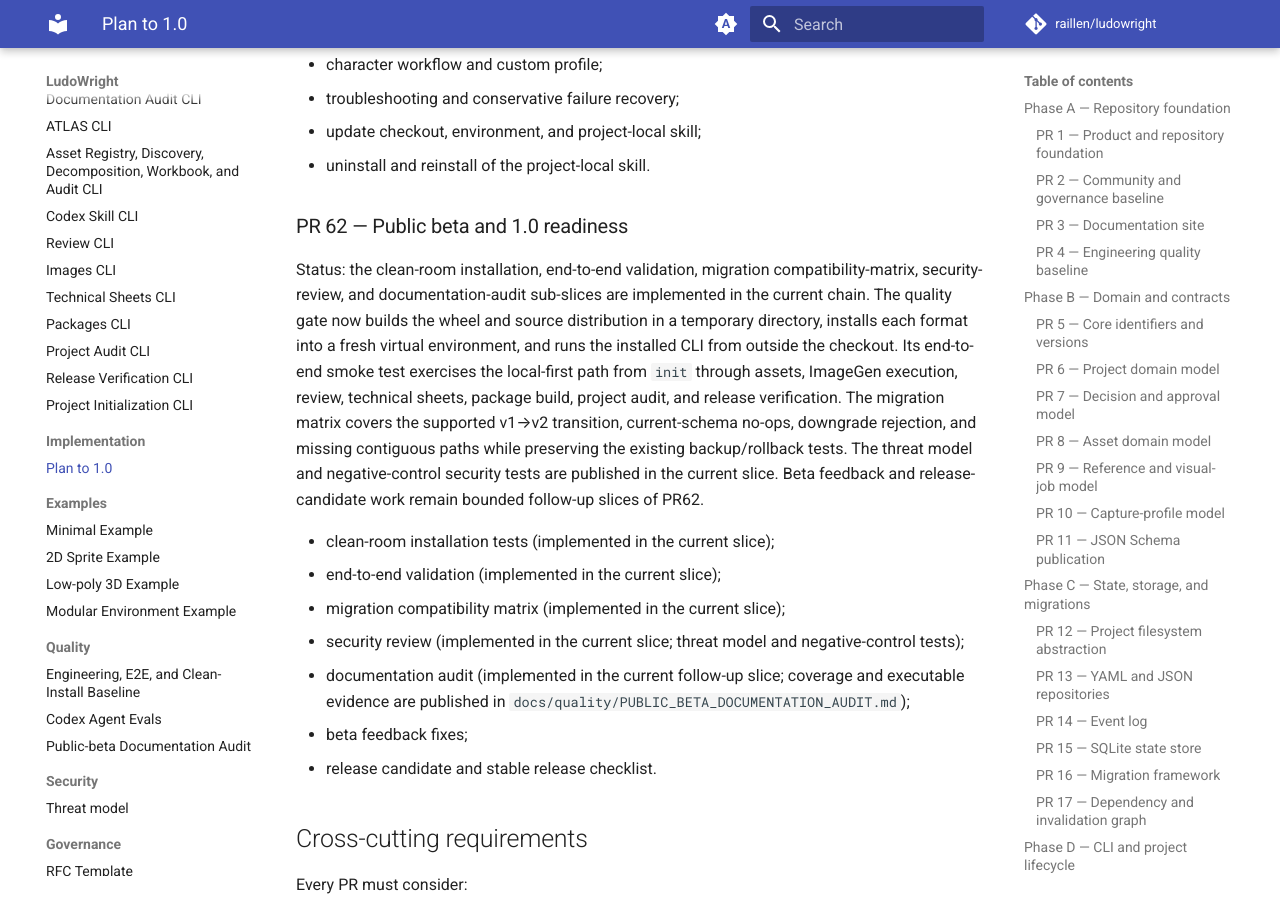
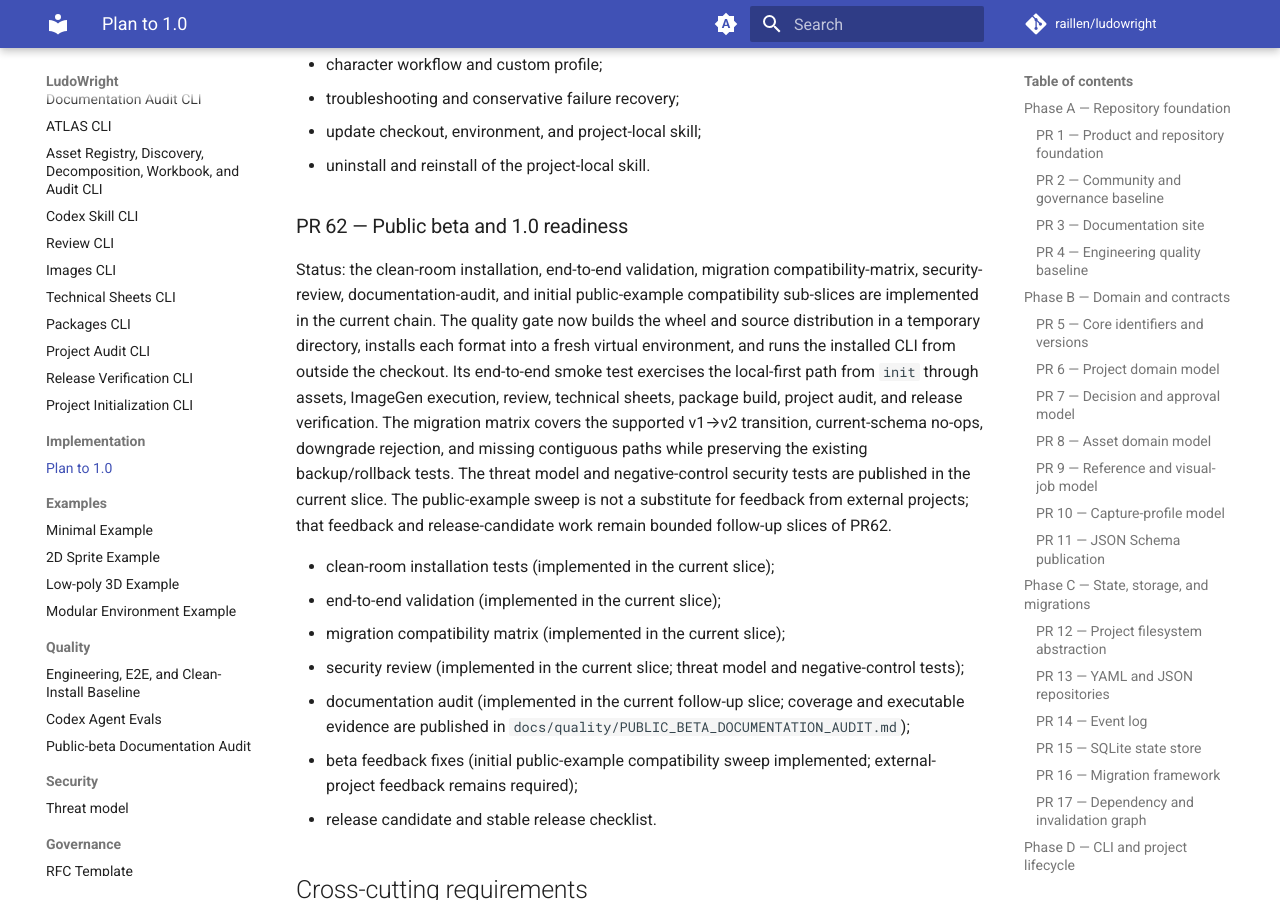
Before and after one commit to raillen/ludowright, an MkDocs documentation site: the page built from docs/plans/IMPLEMENTATION_PLAN.md, in a window 1280 px wide and 900 px high, scrolled down 19690 px. Built offline with MkDocs 1.6.1 and Material for MkDocs 9.7.7, drawn with Linux system fonts in a browser that asks for light colours; comment, search, counter and statistics services are not loaded.

Commit message:
test: harden public beta examples

```diff
--- a/docs/plans/IMPLEMENTATION_PLAN.md
+++ b/docs/plans/IMPLEMENTATION_PLAN.md
@@ -773,8 +773,9 @@
 ### PR 62 — Public beta and 1.0 readiness
 
 Status: the clean-room installation, end-to-end validation, migration
-compatibility-matrix, security-review, and documentation-audit sub-slices are
-implemented in the current chain. The
+compatibility-matrix, security-review, documentation-audit, and initial
+public-example compatibility sub-slices are implemented in the current chain.
+The
 quality gate now builds the wheel and source distribution in a temporary
 directory, installs each format into a fresh virtual environment, and runs the
 installed CLI from outside the checkout. Its end-to-end smoke test exercises
@@ -783,15 +784,17 @@
 migration matrix covers the supported v1→v2 transition, current-schema
 no-ops, downgrade rejection, and missing contiguous paths while preserving the
 existing backup/rollback tests. The threat model and negative-control security
-tests are published in the current slice. Beta feedback and release-candidate
-work remain bounded follow-up slices of PR62.
+tests are published in the current slice. The public-example sweep is not a
+substitute for feedback from external projects; that feedback and
+release-candidate work remain bounded follow-up slices of PR62.
 
 - clean-room installation tests (implemented in the current slice);
 - end-to-end validation (implemented in the current slice);
 - migration compatibility matrix (implemented in the current slice);
 - security review (implemented in the current slice; threat model and negative-control tests);
 - documentation audit (implemented in the current follow-up slice; coverage and executable evidence are published in `docs/quality/PUBLIC_BETA_DOCUMENTATION_AUDIT.md`);
-- beta feedback fixes;
+- beta feedback fixes (initial public-example compatibility sweep implemented;
+  external-project feedback remains required);
 - release candidate and stable release checklist.
 
 ## Cross-cutting requirements
```
Also changed, not shown: docs/product/ROADMAP.md (+3 -1 lines), docs/quality/PUBLIC_BETA_DOCUMENTATION_AUDIT.md (+9 -0 lines), examples/minimal/README.md (+22 -7 lines), 8 other files.
